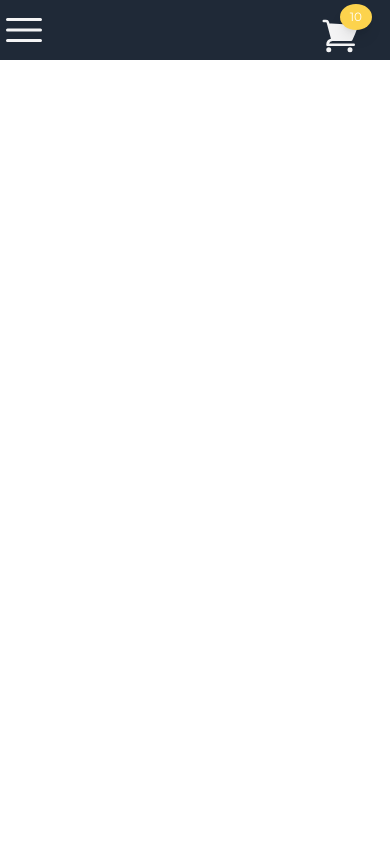
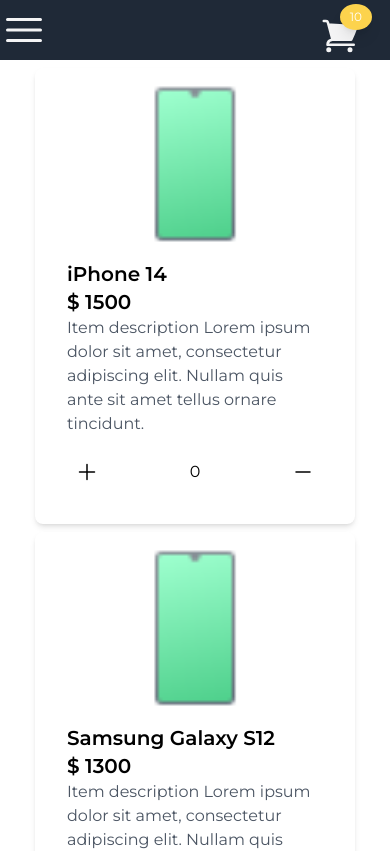
Before and after one commit to rsannan/store-front, a React (Vite) app: page /Phones in a window 390 px wide. Shown: the top 851 px of the page. Built offline with nearby package versions, Linux system fonts and the light colour scheme.

Commit message:
add storefront functionallity for Phones, Headphones and Laptop

```diff
--- /dev/null
+++ b/src/Features/Store/StoreFront.js
@@ -0,0 +1,15 @@
+import { createSlice } from "@reduxjs/toolkit";
+import { phones, headPhones, laptops } from "../../data";
+const initialState = {
+  phones: phones,
+  laptops: laptops,
+  headphones: headPhones,
+};
+
+const storeFrontSlice = createSlice({
+  name: "storeFront",
+  initialState,
+  reducers: {},
+});
+
+export default storeFrontSlice.reducer;
--- a/src/components/Navbar/MainNav.jsx
+++ b/src/components/Navbar/MainNav.jsx
@@ -13,7 +13,7 @@
             <div
               key={link}
               className={
-                "flex items-center justify-start space-x-2 my-4  p-2 hover:shadow-md hover:bg-slate-500 " +
+                "flex items-center justify-start space-x-2 my-4  p-2 hover:shadow-md hover:bg-slate-500 gap-2 " +
                 (activeLink == link
                   ? "border-orange-200 border-solid border-2"
                   : "")
--- a/src/components/Navbar/NavLink.jsx
+++ b/src/components/Navbar/NavLink.jsx
@@ -10,8 +10,9 @@
   };
   return (
     <>
-      {links[link]}
-      <Link to={"/" + link}>{link}</Link>
+      <Link to={"/" + link} className="flex gap-2">
+        {links[link]} {link}
+      </Link>
     </>
   );
 };
--- a/src/components/Navbar/Navbar.jsx
+++ b/src/components/Navbar/Navbar.jsx
@@ -10,7 +10,6 @@
 const Navbar = () => {
   const dispatch = useDispatch();
   const { sideBarOpen, amount } = useSelector((store) => store.navbar);
-  console.log("mac");
 
   return (
     <>
--- a/src/components/StoreFront/StoreCard.jsx
+++ b/src/components/StoreFront/StoreCard.jsx
@@ -1,18 +1,31 @@
 import { ModalMinusIcon, ModalPlusIcon } from "../../Icons";
 import phoneLogo from "../../assets/phone.png";
+import laptopLogo from "../../assets/laptop.png";
+import headphoneLogo from "../../assets/headphones.png";
 
-const StoreCard = () => {
+const StoreCard = (props) => {
+  const { name, price, amount, type } = props;
+  const imgSrc = (type) => {
+    if (type == "phones") {
+      return phoneLogo;
+    } else if (type == "laptop") {
+      return laptopLogo;
+    } else {
+      return headphoneLogo;
+    }
+  };
+
   return (
     <div className="w-80 p-4 bg-white rounded-lg shadow-md">
       <img
         className="w-full h-40 object-contain rounded-t-lg"
         alt="Card Image"
-        src={phoneLogo}
+        src={imgSrc(type)}
       />
       <div className="p-4">
-        <h2 className="text-xl  font-semibold">Item Name</h2>
+        <h2 className="text-xl  font-semibold">{name}</h2>
         <h4 className="text-xl  font-semibold">
-          $ <span>200</span>
+          $ <span>{price}</span>
         </h4>
         <p className="text-gray-600">
           Item description Lorem ipsum dolor sit amet, consectetur adipiscing
@@ -22,7 +35,7 @@
           <button className="hover:bg-green-500 hover:shadow-lg hover:shadow-green-500/50 p-2">
             <ModalPlusIcon />
           </button>
-          <h4>3</h4>
+          <h4>{amount}</h4>
           <button className="hover:bg-rose-500 hover:shadow-lg hover:shadow-rose-500/50 p-2">
             <ModalMinusIcon />
           </button>
--- a/src/components/StoreFront/StoreFront.jsx
+++ b/src/components/StoreFront/StoreFront.jsx
@@ -1,11 +1,11 @@
 import StoreCard from "./StoreCard";
 
-const StoreFront = () => {
+const StoreFront = ({ items, type }) => {
   return (
     <div className="mt-2 flex flex-wrap gap-2 items-center justify-center">
-      <StoreCard />
-      <StoreCard />
-      <StoreCard />
+      {items.map((item) => {
+        return <StoreCard {...item} key={item.name} type={type} />;
+      })}
     </div>
   );
 };
--- a/src/pages/HeadPhones.jsx
+++ b/src/pages/HeadPhones.jsx
@@ -1,9 +1,12 @@
 import Navbar from "../components/Navbar/Navbar";
-
+import { useSelector } from "react-redux";
+import StoreFront from "../components/StoreFront/StoreFront";
 const HeadPhones = () => {
+  const { headphones } = useSelector((store) => store.storeFront);
   return (
     <>
       <Navbar />
+      <StoreFront items={headphones} type={"headphone"} />
     </>
   );
 };
--- a/src/pages/Home.jsx
+++ b/src/pages/Home.jsx
@@ -5,7 +5,6 @@
   return (
     <>
       <Navbar />
-      <StoreFront />
     </>
   );
 };
--- a/src/pages/Laptops.jsx
+++ b/src/pages/Laptops.jsx
@@ -1,9 +1,13 @@
 import Navbar from "../components/Navbar/Navbar";
+import { useSelector } from "react-redux";
+import StoreFront from "../components/StoreFront/StoreFront";
 
 const Laptops = () => {
+  const { laptops } = useSelector((store) => store.storeFront);
   return (
     <>
       <Navbar />
+      <StoreFront items={laptops} type={"laptop"} />
     </>
   );
 };
--- a/src/pages/Phones.jsx
+++ b/src/pages/Phones.jsx
@@ -1,9 +1,13 @@
 import Navbar from "../components/Navbar/Navbar";
+import { useSelector } from "react-redux";
+import StoreFront from "../components/StoreFront/StoreFront";
 
 const Phones = () => {
+  const { phones } = useSelector((store) => store.storeFront);
   return (
     <>
       <Navbar />
+      <StoreFront items={phones} type={"phones"} />
     </>
   );
 };
--- a/src/store.js
+++ b/src/store.js
@@ -1,9 +1,11 @@
 import { configureStore } from "@reduxjs/toolkit";
 import navbarSlice from "./Features/Navbar/NavbarSlice";
+import StoreFrontSlice from "./Features/Store/StoreFront";
 
 const store = configureStore({
   reducer: {
     navbar: navbarSlice,
+    storeFront: StoreFrontSlice,
   },
 });
 
```
